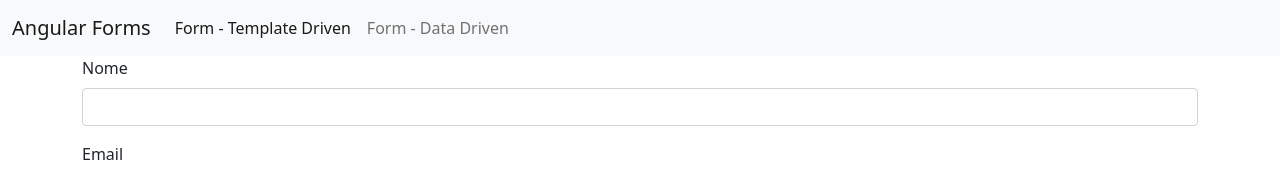
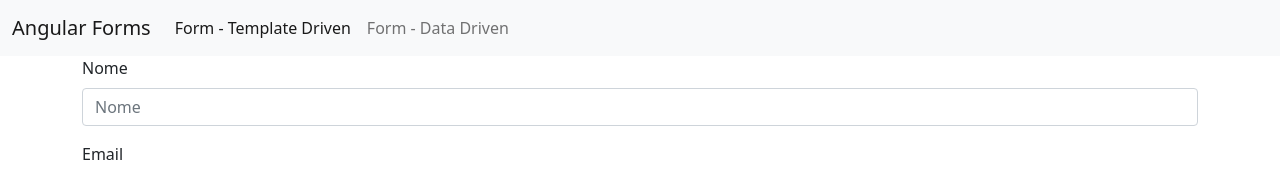
Before and after one commit to gseovana/curso-angular, an Angular app in the folder forms/: page /templateForm in a window 1280 px wide. Shown: the top 172 px of the page. Built offline with nearby package versions, Linux system fonts and the light colour scheme.

Commit message:
ngForm, ngSubmit e ngModel

```diff
--- a/forms/src/app/app.module.ts
+++ b/forms/src/app/app.module.ts
@@ -5,6 +5,7 @@
 import { AppComponent } from './app.component';
 import { TemplateFormComponent } from './template-form/template-form.component';
 import { DataFormComponent } from './data-form/data-form.component';
+import { FormsModule } from '@angular/forms';
 
 @NgModule({
   declarations: [
@@ -14,7 +15,8 @@
   ],
   imports: [
     BrowserModule,
-    AppRoutingModule
+    AppRoutingModule,
+    FormsModule
   ],
   providers: [],
   bootstrap: [AppComponent]
--- a/forms/src/app/template-form/template-form.component.html
+++ b/forms/src/app/template-form/template-form.component.html
@@ -1,12 +1,12 @@
-<form>
+<form #form="ngForm" (ngSubmit)="onSubmit(form)">
     <div class="mb-3">
         <label for="nome" class="form-label">Nome</label>
-        <input type="text" class="form-control" id="nome">
+        <input type="text" class="form-control" id="nome" placeholder="Nome" name="nome" ngModel>
       </div>
 
     <div class="mb-3">
       <label for="email" class="form-label">Email</label>
-      <input type="email" class="form-control" id="email" placeholder="exemplo@email.com">
+      <input type="email" class="form-control" id="email" placeholder="exemplo@email.com" name="email" ngModel>
       <div id="emailHelp" class="form-text">Não iremos compartilhar seu email com ninguém.</div>
     </div>
 
--- a/forms/src/app/template-form/template-form.component.ts
+++ b/forms/src/app/template-form/template-form.component.ts
@@ -7,4 +7,9 @@
 })
 export class TemplateFormComponent {
 
+
+  onSubmit(form){
+    console.log(form);
+  }
+
 }
--- a/forms/tsconfig.json
+++ b/forms/tsconfig.json
@@ -6,6 +6,7 @@
     "outDir": "./dist/out-tsc",
     "forceConsistentCasingInFileNames": true,
     "strict": true,
+    "noImplicitAny": false,
     "noImplicitOverride": true,
     "noPropertyAccessFromIndexSignature": true,
     "noImplicitReturns": true,
```
